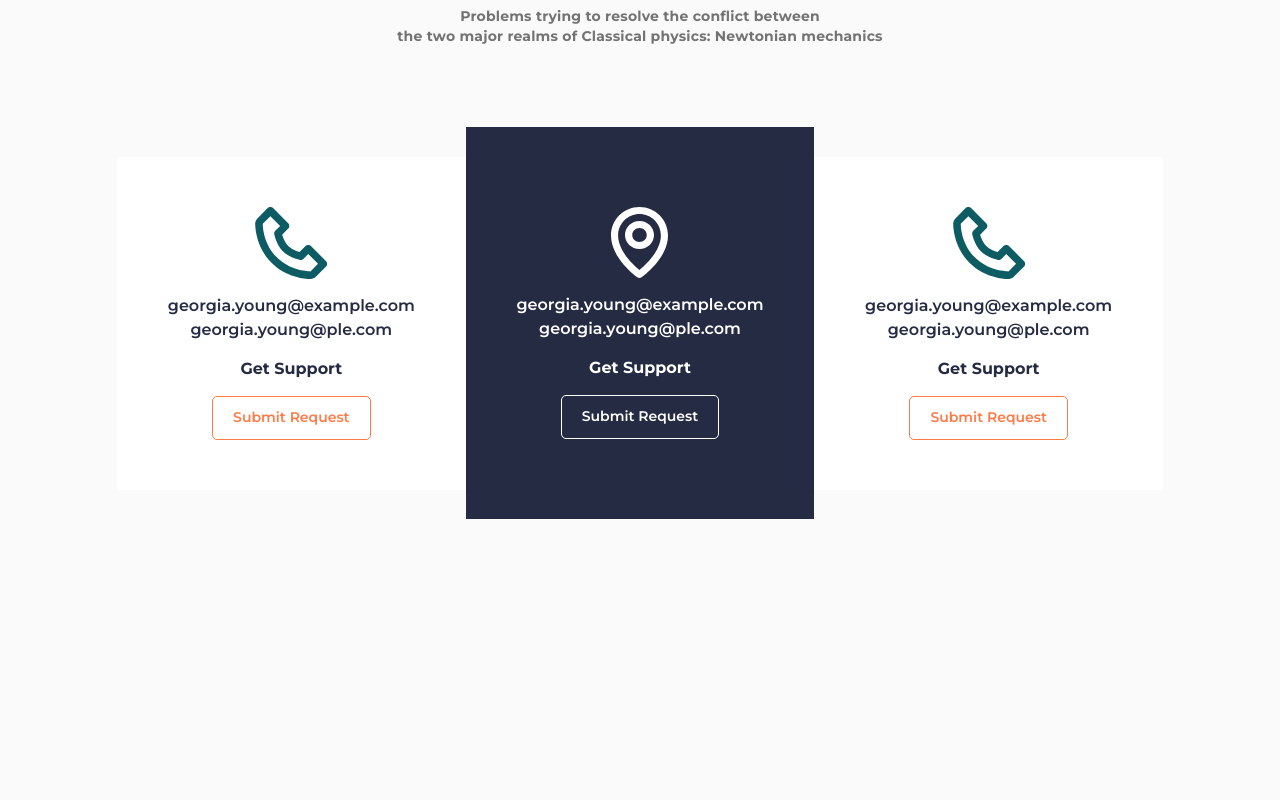
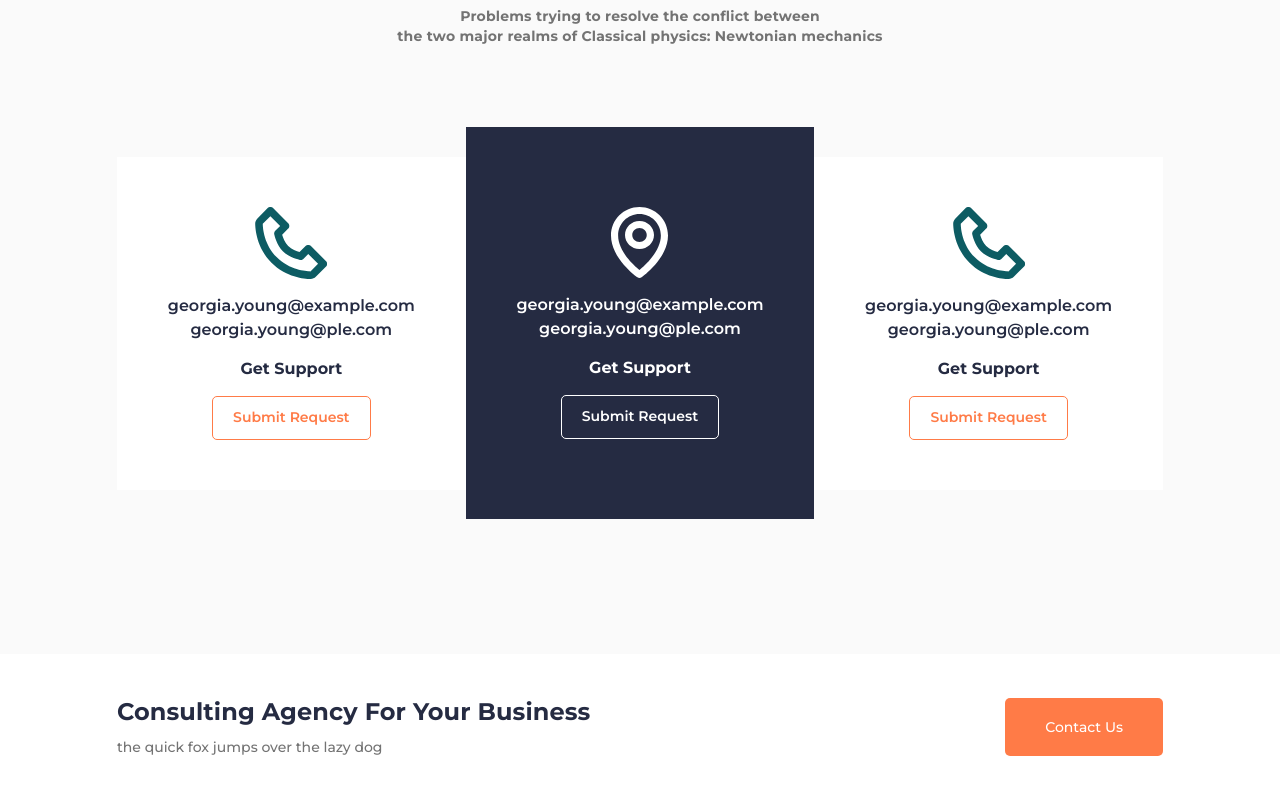
Before and after one commit to MaxoundDev/relvise, a plain HTML site: page index.html in a window 1280 px wide. Shown: the part 3488-4288 px from the top of the page. Before the commit the page ends 4142 px from the top, so only its background shows below. Drawn offline with Linux system fonts and the light colour scheme.

Commit message:
Created and adapted block "CONTACT"

```diff
--- a/css/style.css
+++ b/css/style.css
@@ -151,6 +151,8 @@ body {
 .page__subscribe {
 }
 .page__getintouch {
+}
+.page__contact {
 }
 
 /* ===== HEADER-BLOCK =================================================================================================================================================== */
@@ -874,6 +876,58 @@ body {
   border: 1px solid #ff7b47;
   color: #fff;
 }
+
+/* ===== CONTACT =================================================================================================================================================== */
+.contact {
+  background-color: #fff;
+  padding: 42px 0;
+}
+.contact__container {
+}
+.contact__body {
+}
+.contact__content {
+  padding: 0px 20px 20px 0px;
+}
+@media (min-width: 767px) {
+  .contact__body {
+    display: flex;
+    align-items: center;
+    justify-content: space-between;
+  }
+  .contact__content {
+    padding: 0px 20px 0px 0px;
+  }
+}
+
+.contact__title {
+  font-weight: 700;
+  letter-spacing: 0.1px;
+  font-size: 24px;
+  line-height: 133%;
+}
+.contact__title:not(:last-child) {
+  margin: 0px 0px 10px 0px;
+}
+.contact__text {
+  color: #737373;
+  line-height: 142%;
+}
+.contact__button {
+  display: flex;
+  justify-content: center;
+  align-items: center;
+  text-align: center;
+  padding: 5px 40px;
+  color: #fff;
+  background-color: #ff7b47;
+  border-radius: 5px;
+  min-height: 58px;
+  transition: background-color 0.3s ease 0s;
+}
+.contact__button:hover {
+  background-color: #aa5330;
+}
 /* ===== FOOTER =================================================================================================================================================== */
 
 .footer {
--- a/index.html
+++ b/index.html
@@ -327,6 +327,17 @@
 					</div>
 				</div>
 			</section>
+			<section class="page__contact contact">
+				<div class="contact__container _container">
+					<div class="contact__body">
+						<div class="contact__content">
+							<h4 class="contact__title">Consulting Agency For Your Business</h4>
+							<div class="contact__text">the quick fox jumps over the lazy dog</div>
+						</div>
+						<a href="#" class="contact__button">Contact Us</a>
+					</div>
+				</div>
+			</section>
 		</main>
 		<footer class="footer"></footer>
 	</div>
```
